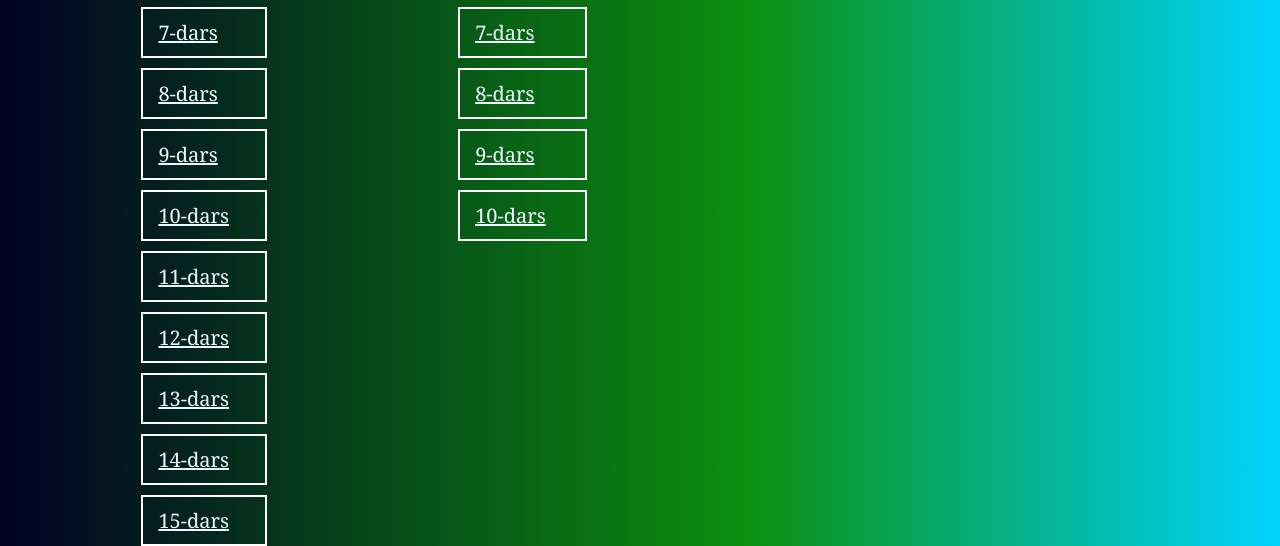
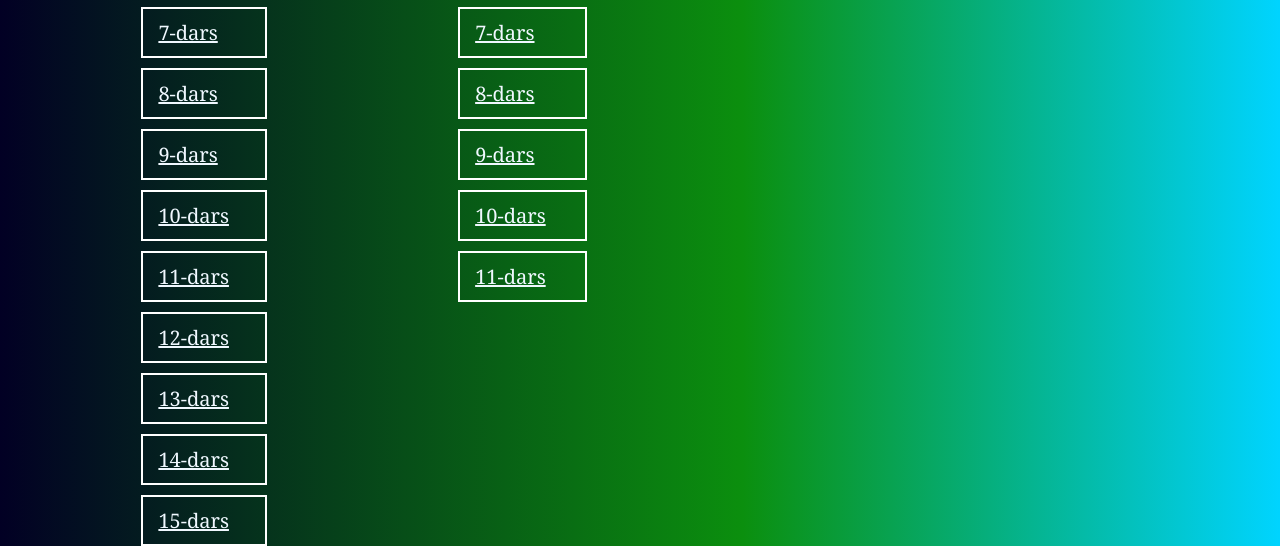
Before and after one commit to aumu1530/portfolio-abu, a plain HTML site: page index.html in a window 1280 px wide. Shown: the part 550-1096 px from the top of the page. Drawn offline with Linux system fonts and the light colour scheme.

Commit message:
Update index.html

```diff
--- a/index.html
+++ b/index.html
@@ -40,6 +40,7 @@
             <a href="https://aumu1530.github.io/js4/">8-dars</a>
             <a href="https://aumu1530.github.io/calculator-abu/">9-dars</a>
             <a href="https://aumu1530.github.io/qr-code-abu/">10-dars</a>
+            <a href="https://aumu1530.github.io/dinasaur-abuu/">11-dars</a>
         </div>
         <div class="logo">
             <img src="https://c.ndtvimg.com/2023-03/ts9dtkq8_selfies-from-the-past_625x300_21_March_23.jpg" alt="">
```
